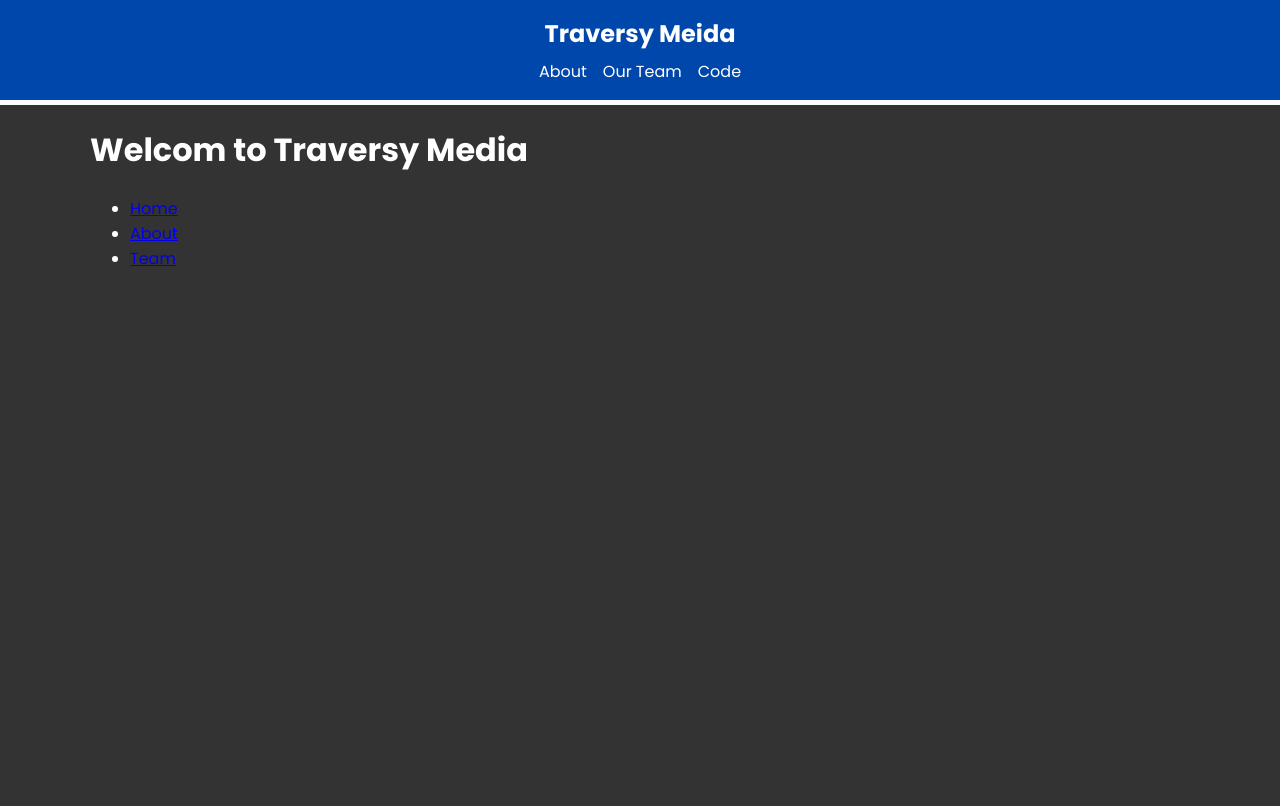
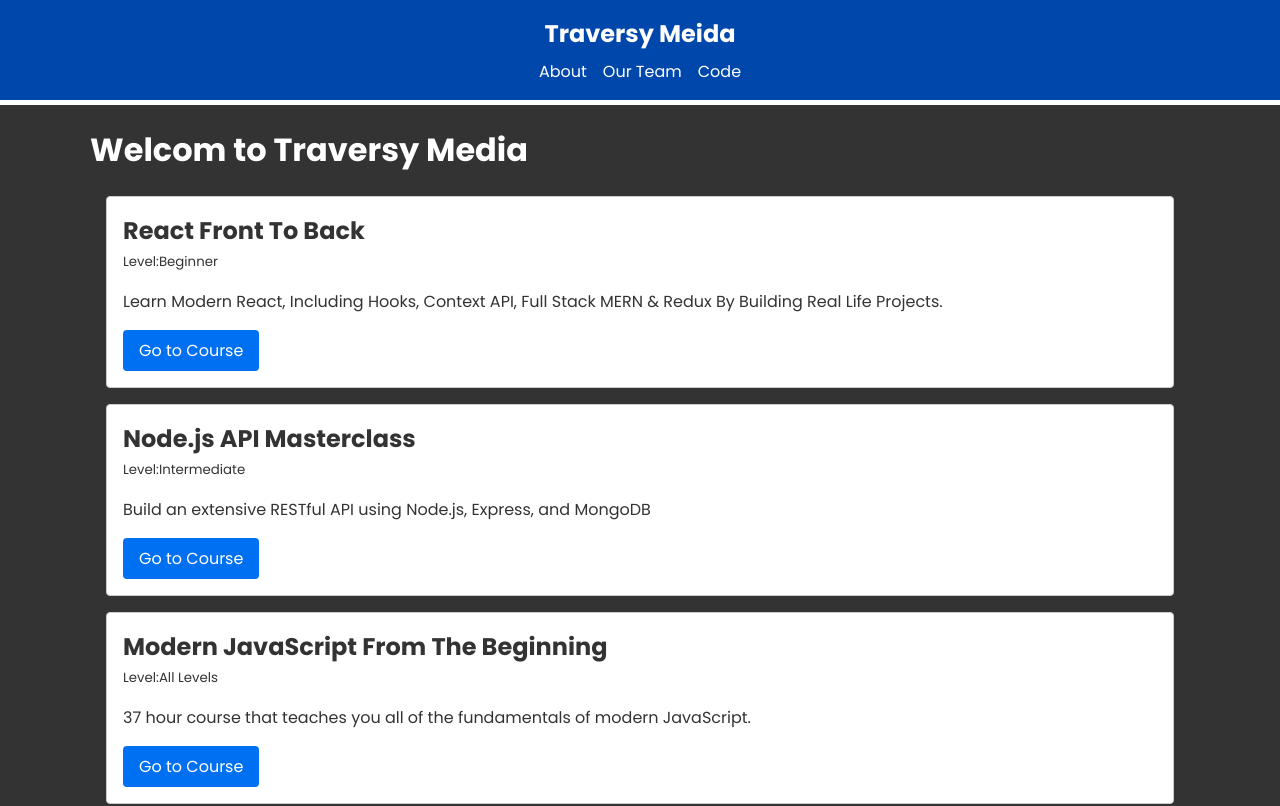
Before and after one commit to martinniee/next_13_crash, a Next.js app: page / in a window 1280 px wide. Shown: the top 806 px of the page. Built offline with nearby package versions, Linux system fonts and the light colour scheme.

Commit message:
Fetching Course Data

```diff
--- /dev/null
+++ b/app/components/Courses.jsx
@@ -0,0 +1,27 @@
+import Link from 'next/link';
+
+async function fetchCourses() {
+	const response = await fetch('http://localhost:3000//api/courses');
+	const courses = await response.json();
+	return courses;
+}
+
+const Courses = async () => {
+	const courses = await fetchCourses();
+	return (
+		<div className='courses'>
+			{courses.map((courses) => (
+				<div key={courses.id} className='card'>
+					<h2>{courses.title}</h2>
+					<small>Level:{courses.level}</small>
+					<p>{courses.description}</p>
+					<Link href={courses.link} target='_blank' className='btn'>
+						Go to Course
+					</Link>
+				</div>
+			))}
+		</div>
+	);
+};
+
+export default Courses;
--- a/app/page.jsx
+++ b/app/page.jsx
@@ -1,20 +1,10 @@
-import Link from 'next/link';
+import Courses from './components/Courses';
 
 const HomePage = () => {
 	return (
 		<div>
 			<h1>Welcom to Traversy Media</h1>
-			<ul>
-				<li>
-					<Link href='/'>Home</Link>
-				</li>
-				<li>
-					<Link href='/about'>About</Link>
-				</li>
-				<li>
-					<Link href='/about/team'>Team</Link>
-				</li>
-			</ul>
+			<Courses />
 		</div>
 	);
 };
```
